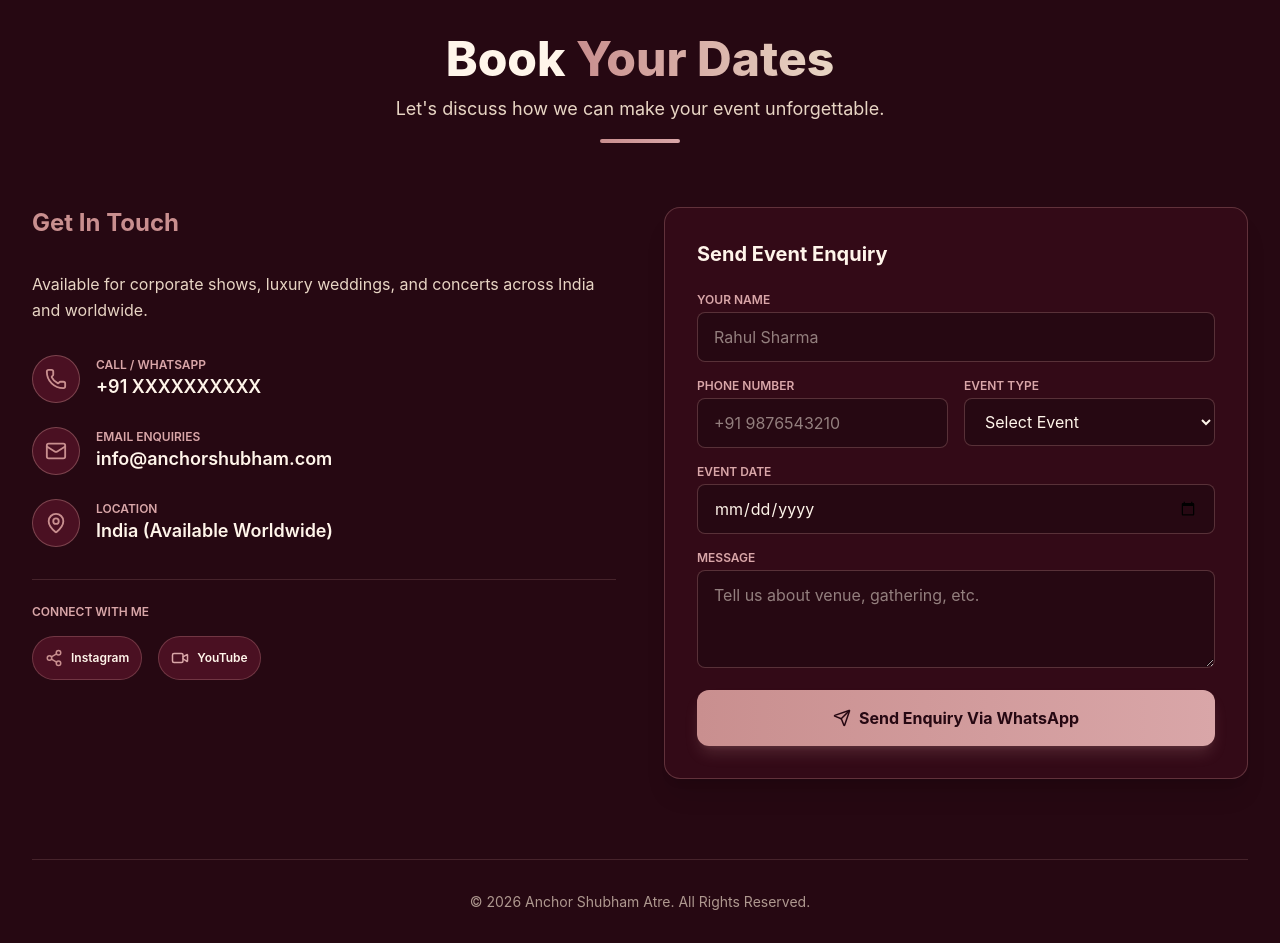
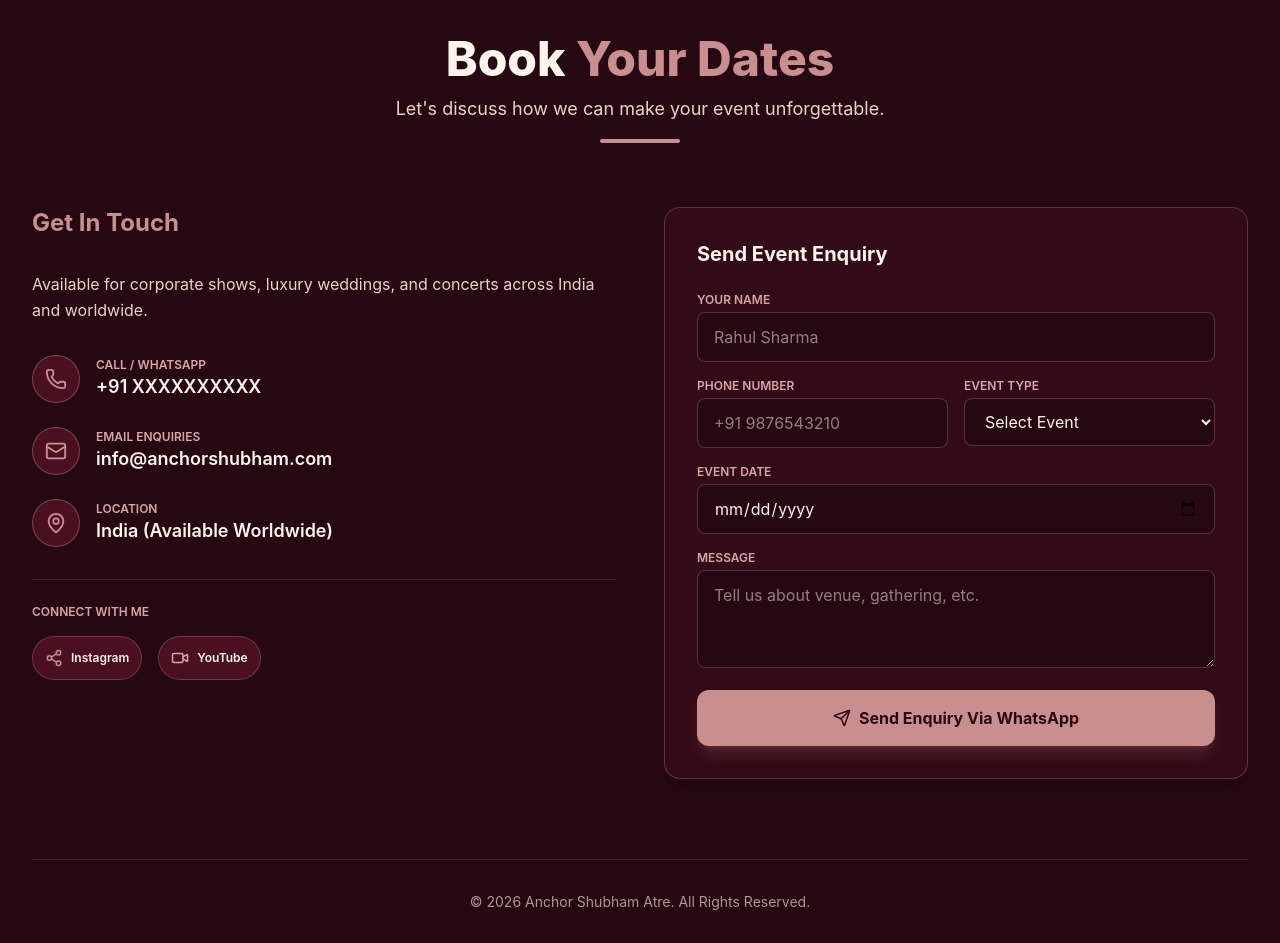
Before and after one commit to suhanijoshi20/anchor-shubhamatre-website, a React (Vite) app: page / in a window 1280 px wide. Shown: the part 3300-4243 px from the top of the page. Built offline with nearby package versions, Linux system fonts and the light colour scheme.

Commit message:
Fixed Contact component gradient syntax

```diff
--- a/src/components/Contact.jsx
+++ b/src/components/Contact.jsx
@@ -1,5 +1,5 @@
 import React, { useState } from 'react';
-import { Phone, Mail, MapPin, Send, Share2, Video, Globe } from 'lucide-react';
+import { Phone, Mail, MapPin, Send, Share2, Video } from 'lucide-react';
 
 const Contact = () => {
   const [formData, setFormData] = useState({ name: '', phone: '', eventType: '', eventDate: '', message: '' });
@@ -16,10 +16,10 @@ const Contact = () => {
 
         <div className="text-center mb-16">
           <h2 className="text-3xl sm:text-5xl font-extrabold text-[#FFF5EA]">
-            Book <span className="text-transparent bg-clip-text bg-gradient-to-r from-[#C98F8F] to-[#E8D5C4]">Your Dates</span>
+            Book <span className="text-[#C98F8F]">Your Dates</span>
           </h2>
           <p className="text-[#E8D5C4] mt-3 text-lg">Let's discuss how we can make your event unforgettable.</p>
-          <div className="w-20 h-1 bg-gradient-to-r from-[#C98F8F] to-[#D9A6A8] mx-auto mt-4 rounded-full"></div>
+          <div className="w-20 h-1 bg-[#C98F8F] mx-auto mt-4 rounded-full"></div>
         </div>
 
         <div className="grid grid-cols-1 lg:grid-cols-2 gap-12">
@@ -140,7 +140,7 @@ const Contact = () => {
 
               <button
                 type="submit"
-                className="w-full bg-gradient-to-r from-[#C98F8F] to-[#D9A6A8] text-[#260812] font-bold py-4 rounded-xl hover:scale-[1.02] transition-transform duration-200 flex items-center justify-center gap-2 shadow-lg shadow-[#C98F8F]/20"
+                className="w-full bg-[#C98F8F] hover:bg-[#D9A6A8] text-[#260812] font-bold py-4 rounded-xl hover:scale-[1.02] transition-transform duration-200 flex items-center justify-center gap-2 shadow-lg shadow-[#C98F8F]/20"
               >
                 <Send size={18} />
                 <span>Send Enquiry Via WhatsApp</span>
```
